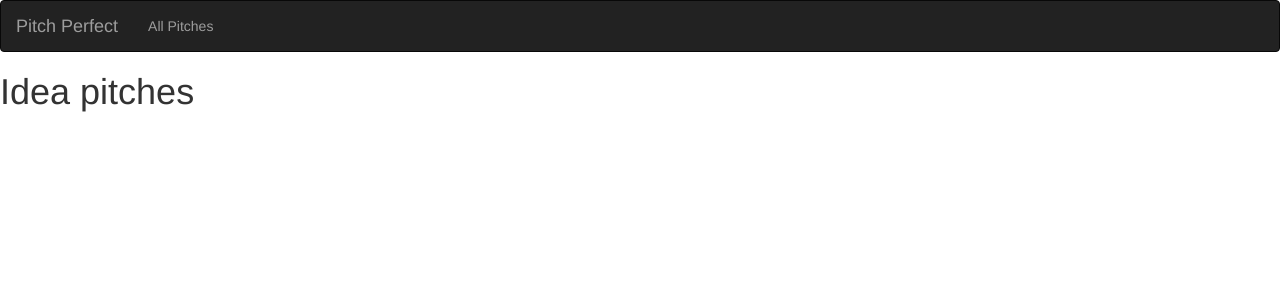
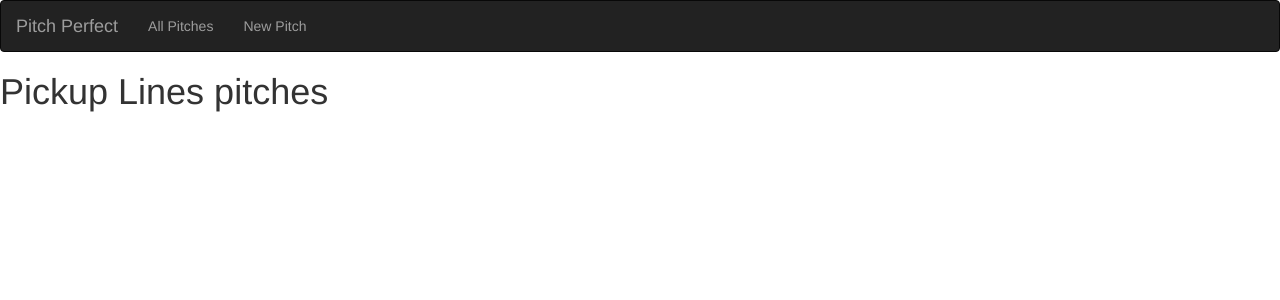
Before and after one commit to paulinenanzala19/Perfect_Pitches, a Flask app: page /pitches/pickuplines_pitches in a window 1280 px wide. Shown: the top 300 px of the page. Run offline with Flask 2, Linux system fonts and the light colour scheme; data that the repository does not hold is empty; some libraries are stand-ins or nearby versions.

Commit message:
adding the pitch form

```diff
--- a/app/main/views.py
+++ b/app/main/views.py
@@ -1,6 +1,7 @@
 from flask import render_template
 from . import main
 from ..models import Pitch
+from .forms import PitchForm
 
 @main.route('/')
 def index():
@@ -29,11 +30,24 @@ def idea_pitches():
     return render_template("idea_pitches.html", pitches = pitches)
 
 @main.route('/pitches/pickuplines_pitches')
-def idea_pitches():
+def pickuplines_pitches():
     pitches = Pitch.get_pitches('idea')
     return render_template("pickuplines_pitches.html", pitches = pitches)
 
 @main.route('/pitches/music_pitches')
-def idea_pitches():
+def music_pitches():
     pitches = Pitch.get_pitches('idea')
     return render_template("music_pitches.html", pitches = pitches)
+@main.route('/pitch/create', methods=['POST','GET'])
+def create_pitch():
+    form=PitchForm()
+    if form.validate_on_submit():
+        title = form.title.data
+        text = form.text.data
+        category = form.category.data
+
+        new_pitch_object = Pitch(post=post,user_id=current_user._get_current_object().id,category=category,title=title)
+        new_pitch_object.save_pitch()
+        return redirect(url_for('main.index'))
+
+    return render_template('create_pitches.html', form = form)
--- a/app/templates/index.html
+++ b/app/templates/index.html
@@ -43,7 +43,7 @@
         <button><a href=""><i class="fa fa-thumbs-down" style="font-size:18px;color: red"></i></a></button>
         <br>
 
-        <a href="{{url_for('main.business_pitches')}}" class="btn btn-info -center" style="margin-top: 2%;">Click to view</a>
+        <a href="{{url_for('main.idea_pitches')}}" class="btn btn-info -center" style="margin-top: 2%;">Click to view</a>
 
     </div>
 </div>
@@ -64,7 +64,7 @@
         <button><a href=""><i class="fa fa-thumbs-down" style="font-size:18px;color: red"></i></a></button>
         <br>
 
-        <a href="{{url_for('main.business_pitches')}}" class="btn btn-info -center" style="margin-top:2% ;">Click to view</a>
+        <a href="{{url_for('main.pickuplines_pitches')}}" class="btn btn-info -center" style="margin-top:2% ;">Click to view</a>
 
     </div>
 
@@ -82,7 +82,7 @@
         <button><a href=""><i class="fa fa-thumbs-down" style="font-size:18px;color: red"></i></a></button>
         <br>
 
-        <a href="{{url_for('main.business_pitches')}}" class="btn btn-info -center" style="margin-top:2% ;">Click to view</a>
+        <a href="{{url_for('main.music_pitches')}}" class="btn btn-info -center" style="margin-top:2% ;">Click to view</a>
 
     </div>
 </div>
--- a/app/templates/navbar.html
+++ b/app/templates/navbar.html
@@ -10,10 +10,13 @@
                   <span class="icon-bar"></span>
                 </button>
                 <a class="navbar-brand" href="/">Pitch Perfect</a>
+
             </div>
             <div class="navbar-collapse collapse">
                 <ul class="nav navbar-nav">
                     <li><a href="/">All Pitches</a></li>
+                    <li><a href="{{url_for('main.create_pitch')}}">New Pitch</a></li>
+
             </div>
 
         </div>
--- a/config.py
+++ b/config.py
@@ -6,6 +6,7 @@ class Config:
     '''
     SQLALCHEMY_DATABASE_URI = 'postgresql+psycopg2://postgres:yvonne@localhost/pitches'
     SQLALCHEMY_TRACK_MODIFICATIONS = True
+    SECRET_KEY = os.environ.get('SECRET_KEY')
 
 
 
```
Also changed, not shown: app/main/forms.py (+5 -5 lines), app/templates/create_pitches.html (added, +19 -0 lines).
